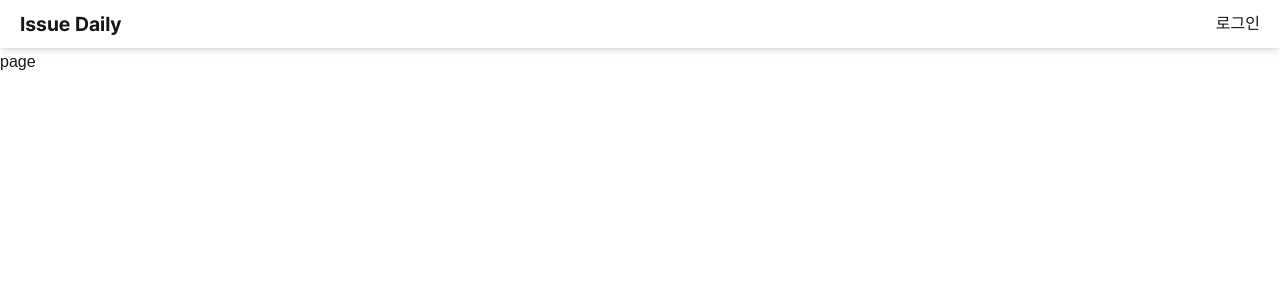
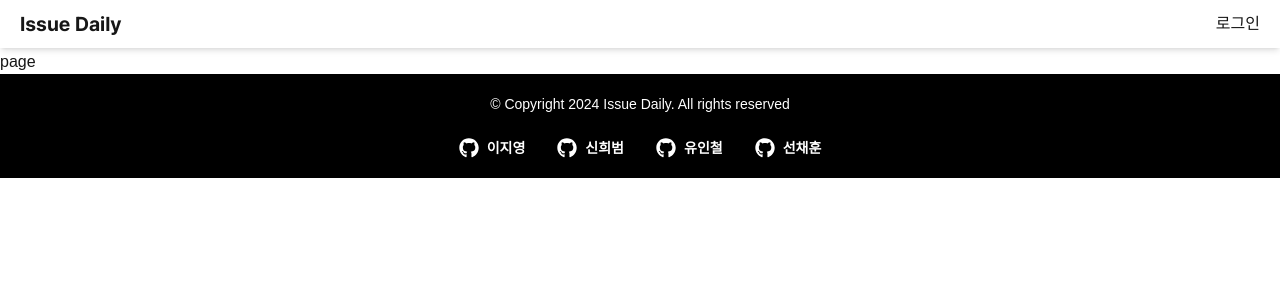
Before and after one commit to smu06030/issue-daily, a Next.js app: page /reset-password in a window 1280 px wide. Shown: the top 300 px of the page. Built offline with nearby package versions, Linux system fonts and the light colour scheme; no server answers.

Commit message:
feat: footer 추가

```diff
--- a/src/app/globals.css
+++ b/src/app/globals.css
@@ -46,6 +46,9 @@ body {
 .flex-i-center {
   @apply flex items-center;
 }
+.flex-j-i-center {
+  @apply flex items-center justify-center;
+}
 .flex-i-text-center {
   @apply flex items-center text-center;
 }
--- a/src/app/layout.tsx
+++ b/src/app/layout.tsx
@@ -3,6 +3,7 @@ import localFont from 'next/font/local';
 import './globals.css';
 import Providers from './providers';
 import Header from '@/components/layout/Header';
+import Footer from '@/components/layout/Footer';
 
 const pretendard = localFont({
   src: './fonts/PretendardVariable.woff2',
@@ -27,6 +28,7 @@ export default function RootLayout({
         <Providers>
           <div className="pt-[50px]">{children}</div>
         </Providers>
+        <Footer />
       </body>
     </html>
   );
--- /dev/null
+++ b/src/components/Layout/Footer.tsx
@@ -0,0 +1,31 @@
+import { TeamInfo } from '@/utils/teamInfo';
+import { FaGithub } from 'react-icons/fa';
+
+const Footer = () => {
+  return (
+    <footer className="Footer bg-black px-6 py-5 md:px-3 md:py-5">
+      <div className="flex-j-i-center mx-auto text-xs text-white sm:text-sm md:px-2">
+        <p>© Copyright 2024 Issue Daily. All rights reserved</p>
+      </div>
+      <div className="flex-j-i-center mx-auto mt-6 text-xs text-white sm:text-sm md:px-2">
+        {TeamInfo.map((info, index) => {
+          return (
+            <div key={index} className="flex-i-center mx-4 space-x-2">
+              <a
+                href={info.github}
+                target="_blank"
+                rel="noopener noreferrer"
+                className="flex-i-center space-x-2 no-underline hover:no-underline"
+              >
+                <FaGithub size={20} className="text-white" />
+                <span className="font-bold">{info.name}</span>
+              </a>
+            </div>
+          );
+        })}
+      </div>
+    </footer>
+  );
+};
+
+export default Footer;
--- /dev/null
+++ b/src/utils/teamInfo.ts
@@ -0,0 +1,22 @@
+export const TeamInfo = [
+  {
+    name: '이지영',
+    blog: 'https://velog.io/@rooftop7788/posts',
+    github: 'https://github.com/wldud7788'
+  },
+  {
+    name: '신희범',
+    blog: 'https://velog.io/@hbeom00/posts',
+    github: 'https://github.com/HBeom00'
+  },
+  {
+    name: '유인철',
+    blog: 'https://mingos-habitat.tistory.com/',
+    github: 'https://github.com/smu06030'
+  },
+  {
+    name: '선채훈',
+    blog: 'https://velog.io/@slppills/posts',
+    github: 'https://github.com/slppills'
+  }
+];
```
